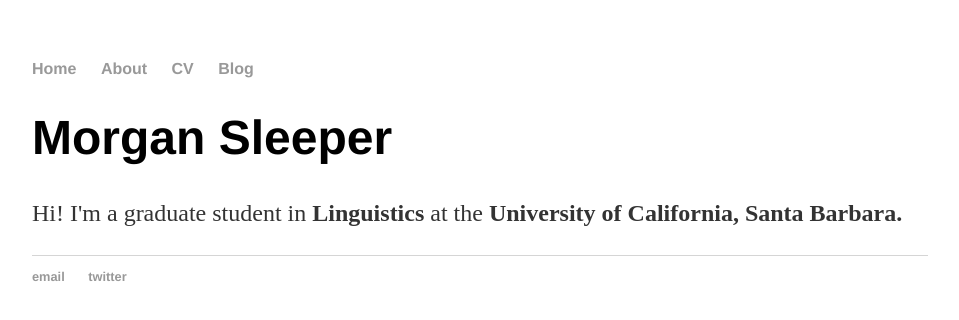
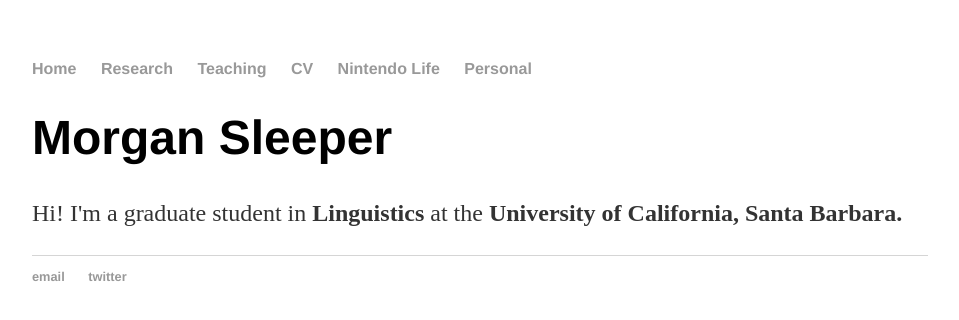
Before and after one commit to morgansleeper/morgansleeper.github.io, a Jekyll site: the page built from index.html, in a window 1280 px wide. Shown: the top 320 px of the page, without its empty margins (160-1119 px from the left). Built offline with Jekyll 4.4.1, drawn with Linux system fonts in a browser that asks for light colours.

Commit message:
Update default.html

```diff
--- a/_layouts/default.html
+++ b/_layouts/default.html
@@ -9,9 +9,11 @@
 			<nav>
 	    		<ul>
 	        		<li><a href="/">Home</a></li>
-		        	<li><a href="/about">About</a></li>
+		        	<li><a href="/research">Research</a></li>
+			      	<li><a href="/teaching">Teaching</a></li>
 	        		<li><a href="/cv">CV</a></li>
-	        		<li><a href="/blog">Blog</a></li>
+	        		<li><a href="/nintendolife">Nintendo Life</a></li>
+				<li><a href="/personal">Personal</a></li>
 	    		</ul>
 			</nav>
 			<div class="container">
```
